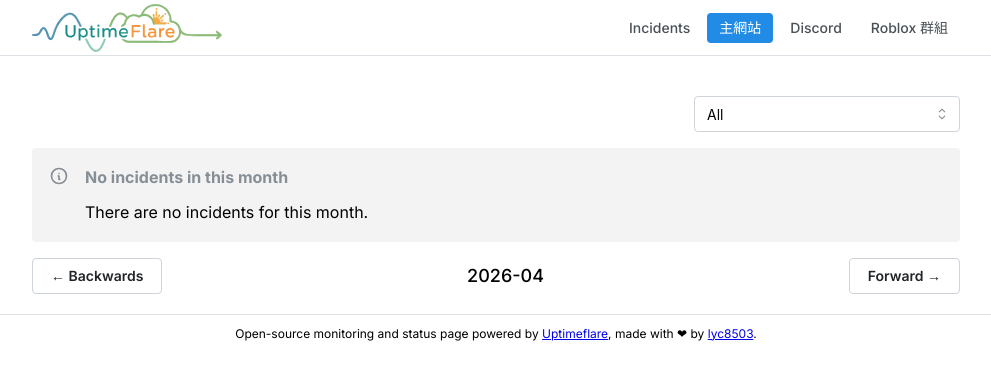
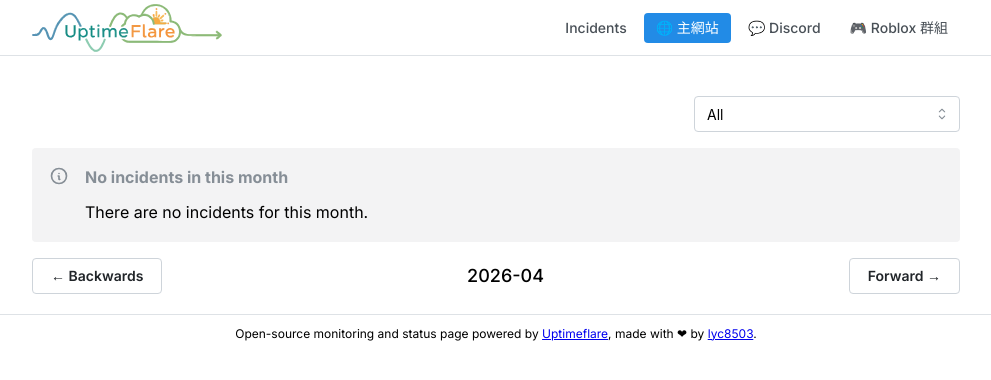
Before and after one commit to burce857/-4932, a Next.js app: page /incidents in a window 1280 px wide. Shown: the top 380 px of the page, without its empty margins (144-1135 px from the left). Built offline with nearby package versions, Linux system fonts and the light colour scheme.

Commit message:
Update uptime.config.ts

```diff
--- a/uptime.config.ts
+++ b/uptime.config.ts
@@ -1,64 +1,93 @@
 import type { PageConfig, WorkerConfig } from './types/config';
 
-/* ===== 前端顯示 ===== */
+/* ===== 前端顯示（升級版） ===== */
 const pageConfig: PageConfig = {
-  title: 'China Airlines ROBLOX Status',
+  title: '✈️ China Airlines ROBLOX Status',
+  description: '即時服務狀態監控 / Real-time Service Status',
+
+  theme: {
+    primary: '#1a73e8',
+    background: '#0f172a',
+    card: '#111827',
+    text: '#e5e7eb',
+  },
+
+  header: {
+    logo: 'https://assets.rbxl.ccwu.cc/IMG_7021-removebg-preview.png',
+    title: 'China Airlines ROBLOX',
+    subtitle: 'Service Status Dashboard',
+  },
+
   links: [
     {
       link: 'https://china-airlines.rbxl.ccwu.cc/',
-      label: '主網站',
+      label: '🌐 主網站',
       highlight: true,
     },
     {
       link: 'https://discord.gg/BeR2Xn92pB',
-      label: 'Discord',
+      label: '💬 Discord',
     },
     {
       link: 'https://www.roblox.com/communities/33984181/China-Airlines#!/about',
-      label: 'Roblox 群組',
+      label: '🎮 Roblox 群組',
     },
   ],
 };
 
-/* ===== 監控設定 ===== */
+/* ===== 監控設定（分類+顏色） ===== */
 const workerConfig: WorkerConfig = {
   monitors: [
     {
       id: 'main_website',
-      name: '主網站 / Main Website',
+      name: '🌐 主網站',
+      category: 'Website',
       method: 'GET',
       target: 'https://china-airlines.rbxl.ccwu.cc/',
-      tooltip: 'China Airlines ROBLOX 官方網站',
+      tooltip: '官方網站',
       expectedCodes: [200, 301, 302],
     },
     {
       id: 'assets_pages',
-      name: '圖片資源 / Assets',
+      name: '🖼️ 圖片資源',
+      category: 'Assets',
       method: 'GET',
-      target: 'https://assets.rbxl.ccwu.cc//IMG_7021-removebg-preview.png',
-      tooltip: 'Cloudflare Pages 圖片資源',
+      target: 'https://assets.rbxl.ccwu.cc/IMG_7021-removebg-preview.png',
+      tooltip: 'Cloudflare Pages',
       expectedCodes: [200],
     },
     {
       id: 'discord_invite',
-      name: 'Discord 招募連結',
+      name: '💬 Discord',
+      category: 'Social',
       method: 'GET',
       target: 'https://discord.gg/BeR2Xn92pB',
-      tooltip: 'Discord 邀請連結狀態',
+      tooltip: '邀請連結',
       expectedCodes: [200, 301, 302],
     },
     {
       id: 'roblox_group',
-      name: 'Roblox 群組',
+      name: '🎮 Roblox 群組',
+      category: 'Social',
       method: 'GET',
       target: 'https://www.roblox.com/communities/33984181/China-Airlines#!/about',
-      tooltip: 'Roblox 官方群組頁面',
+      tooltip: '官方群組',
       expectedCodes: [200, 301, 302],
     },
   ],
 };
 
-/* ===== 維護（一定要有型別） ===== */
-const maintenances: any[] = [];
+/* ===== 維護 ===== */
+const maintenances = [
+  // 範例（可以之後用）
+  /*
+  {
+    title: "系統維護",
+    message: "主網站正在升級 V2",
+    start: "2026-05-01T00:00:00Z",
+    end: "2026-05-01T03:00:00Z"
+  }
+  */
+];
 
 export { pageConfig, workerConfig, maintenances };
```
